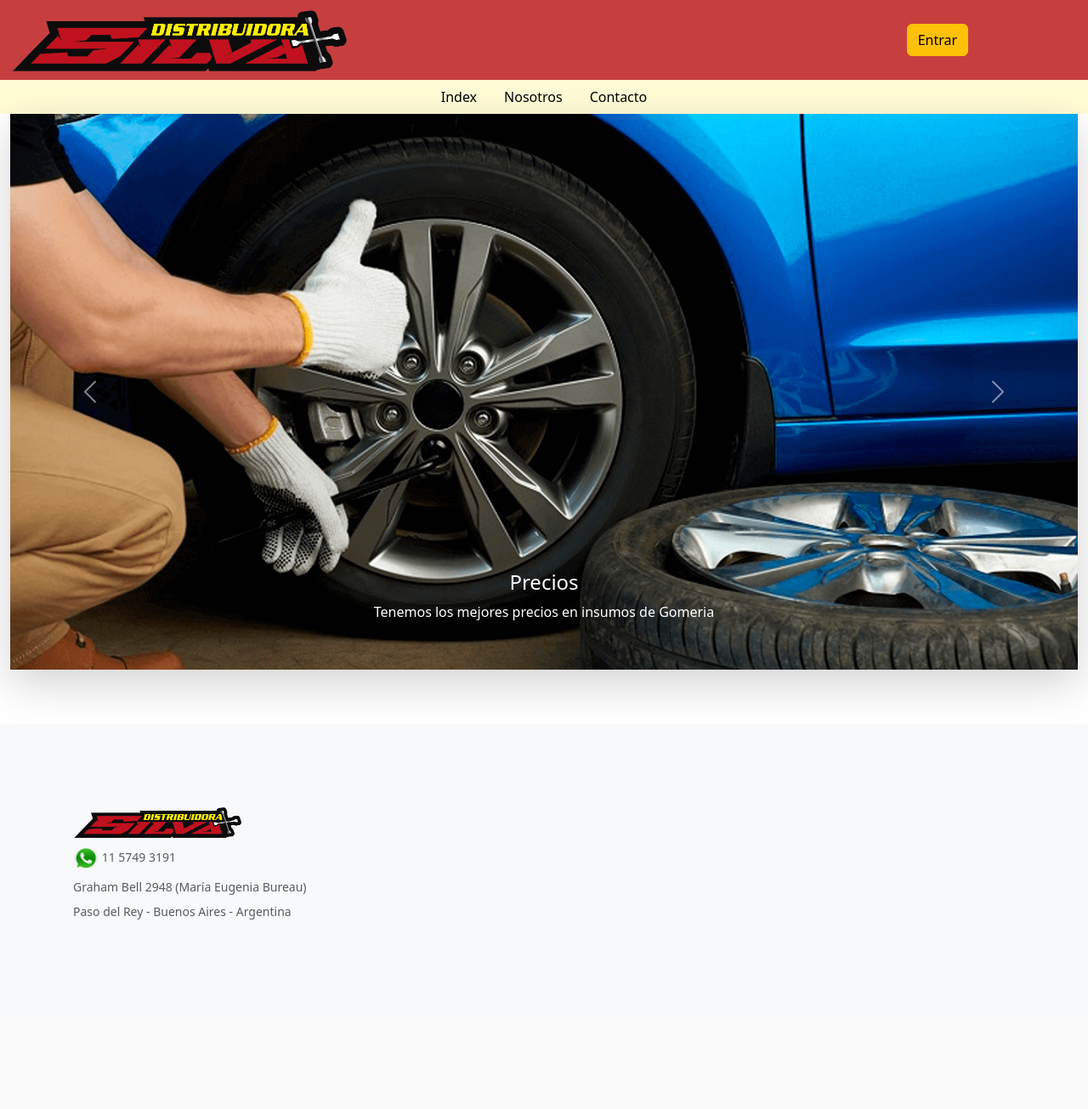
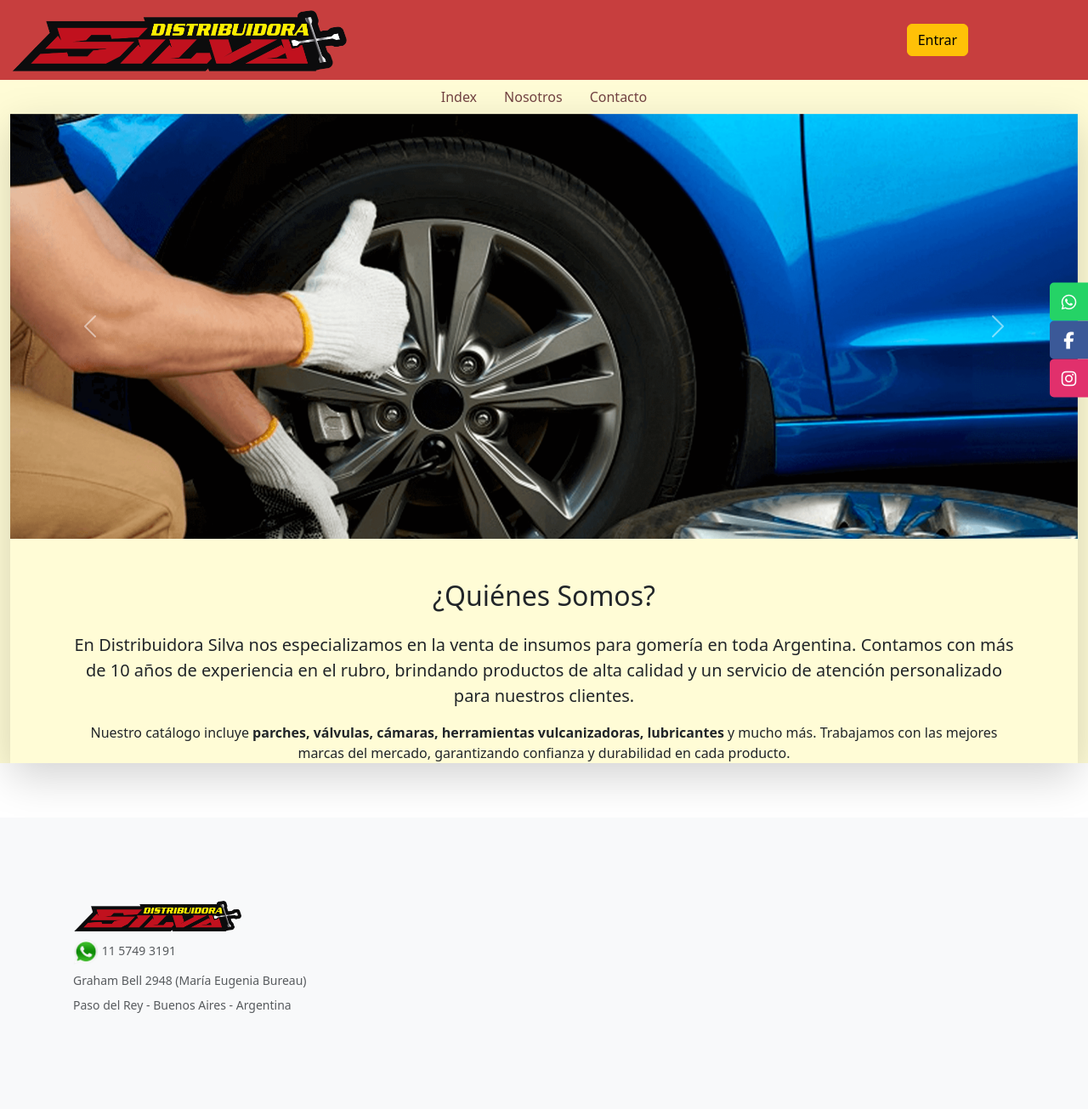
Before and after one commit to MarianoDjango/sistema-distribuidora-django, a Django app: page / in a window 1280 px wide. Shown: the whole page at 85% size. Before the commit the page ends 1082 px from the top, so only its background shows below. Run offline with Django 5.2, Linux system fonts and the light colour scheme; some libraries are stand-ins or nearby versions.

Commit message:
mejoras index

```diff
--- a/myapp/forms.py
+++ b/myapp/forms.py
@@ -28,7 +28,7 @@
         model = articulos
         fields = ['idempresa', 'codigobarras', 'familia', 'descripcion', 'precio_venta',
                   'fecha_precio', 'stock', 'fecha_stock', 'imagen', 'activo',
-                  'comentarios', 'precio_compra', 'margen', 'margen2']
+                  'comentarios', 'precio_compra', 'margen', 'margen2','imagen_cloud']
         widgets = {
             'activo': forms.CheckboxInput(attrs={'class': 'form-check-input'}),
             'familia': forms.Select(attrs={'class': 'form-select'}),  # Si familia se ve como input, prueba con Select
--- a/myapp/models.py
+++ b/myapp/models.py
@@ -1,3 +1,4 @@
+from cloudinary.models import CloudinaryField
 from django.db import models
 from django.contrib.auth.models import User
 from django.urls import reverse
@@ -99,6 +100,7 @@
     precio_compra = models.DecimalField(max_digits =  11, decimal_places = 2, default=0)
     margen = models.DecimalField(max_digits=5, decimal_places=2, default=0.00)  # Porcentaje de margen
     margen2 = models.DecimalField(max_digits=5, decimal_places=2, default=0.00)  # Porcentaje de margen
+    imagen_cloud = CloudinaryField('imagen', blank=True, null=True)
 
     def __str__(self):
         return self.descripcion
--- a/myapp/static/css/style.css
+++ b/myapp/static/css/style.css
@@ -11,3 +11,46 @@
 .btn-danger {
     color: IndianRed;
 }
+.social-fixed {
+  position: fixed;
+  top: 50%;
+  right: 0;
+  transform: translateY(-50%);
+  z-index: 999;
+  display: flex;
+  flex-direction: column;
+  gap: 0;
+}
+
+.social-icon {
+  display: flex;
+  align-items: center;
+  justify-content: center;
+  width: 45px;
+  height: 45px;
+  background-color: #333;
+  color: white;
+  text-decoration: none;
+  border-radius: 5px 0 0 5px;
+  transition: all 0.3s;
+  font-size: 20px;
+}
+
+.social-icon:hover {
+  transform: translateX(-5px);
+}
+
+.whatsapp { background-color: #25D366; }
+.facebook { background-color: #3b5998; }
+.instagram { background-color: #E1306C; }
+
+.carousel-inner {
+  height: 500px; /* ajustá este valor según el diseño que quieras */
+  overflow: hidden;
+}
+
+.carousel-item img {
+  width: 100%;
+  height: 100%;
+  object-fit: cover;
+}
--- a/myapp/templates/base_generic.html
+++ b/myapp/templates/base_generic.html
@@ -13,6 +13,12 @@
     <link rel="shortcut icon" type="image/png" href="{% static 'favicon.ico' %}"/>
     <link href="https://fonts.googleapis.com/css2?family=Roboto:wght@400;700&display=swap" rel="stylesheet">
     <link href="{% static 'bootstrap-5.3.3-dist/css/bootstrap.min.css' %}" rel="stylesheet" integrity="sha384-QWTKZyjpPEjISv5WaRU9OFeRpok6YctnYmDr5pNlyT2bRjXh0JMhjY6hW+ALEwIH" crossorigin="anonymous">
+
+    <!-- Tu CSS personalizado -->
+    <link rel="stylesheet" href="{% static 'css/style.css' %}">
+
+    <link rel="stylesheet" href="https://cdnjs.cloudflare.com/ajax/libs/font-awesome/6.5.0/css/all.min.css">
+
     <script src="{% static 'bootstrap-5.3.3-dist/js/bootstrap.bundle.min.js' %}" integrity="sha384-YvpcrYf0tY3lHB60NNkmXc5s9fDVZLESaAA55NDzOxhy9GkcIdslK1eN7N6jIeHz" crossorigin="anonymous"></script>
     <script src="https://ajax.googleapis.com/ajax/libs/jquery/1.9.1/jquery.min.js"></script>
 
@@ -28,7 +34,6 @@
       }
     </style>
   </head>
-
   <body style="overflow: auto;overflow-x:hidden">
     <div class="row"></div>
     <div class="row">
@@ -103,6 +108,18 @@
     <br>
   </nav>
   {% endif %}
+<div class="social-fixed">
+  <a href="https://wa.me/5491234567890" class="social-icon whatsapp" target="_blank">
+    <i class="fab fa-whatsapp"></i>
+  </a>
+  <a href="https://www.facebook.com/tuPagina" class="social-icon facebook" target="_blank">
+    <i class="fab fa-facebook-f"></i>
+  </a>
+  <a href="https://www.instagram.com/tuCuenta" class="social-icon instagram" target="_blank">
+    <i class="fab fa-instagram"></i>
+  </a>
+</div>
+
 </body>
   {% block content %}{% endblock %}
   <footer class="bd-footer py-4 py-md-5 mt-5 bg-light">
--- a/myapp/templates/index.html
+++ b/myapp/templates/index.html
@@ -15,7 +15,7 @@
 <br>
 </nav>
 
-<div class="container-fluid">
+<div class="container-fluid" style="background-color: #fffcd6;">
 
   <div class="shadow-lg">
     <div id="carouselExampleControls" class="carousel carousel-light slide" data-bs-ride="carousel">
@@ -51,6 +51,15 @@
         <span class="visually-hidden">Next</span>
       </button>
     </div>
+    <div class="container mt-5">
+      <h2 class="text-center mb-4">¿Quiénes Somos?</h2>
+      <p class="lead text-center">
+        En <strong>Distribuidora Silva</strong> nos especializamos en la venta de <strong>insumos para gomería</strong> en toda Argentina. Contamos con más de 10 años de experiencia en el rubro, brindando productos de <strong>alta calidad</strong> y un servicio de atención personalizado para nuestros clientes.
+      </p>
+      <p class="text-center">
+        Nuestro catálogo incluye <strong>parches, válvulas, cámaras, herramientas vulcanizadoras, lubricantes</strong> y mucho más. Trabajamos con las mejores marcas del mercado, garantizando confianza y durabilidad en cada producto.
+      </p>
+    </div>
   </div>
 </div>
 <p></p>
--- a/myapp/views.py
+++ b/myapp/views.py
@@ -220,6 +220,7 @@
 def articulo_create_or_update(request, **kwargs):
     #if request.user.is_authenticated:
         pfamilia = request.GET.get('pfamilia')
+
         if request.user.is_staff:
             if kwargs['pk'] != '0':
                 articulo = get_object_or_404(articulos, pk=kwargs['pk'])
@@ -273,7 +274,7 @@
                 #articulo.fecha_stock = datetime.datetime.today().date()
                 form = articulosForm(instance=articulo, empresa_id=int(kwargs['id_empresa']))
 
-            return render(request, 'myapp/articulo_form.html', {'form': form, 'id_empresa':kwargs['id_empresa'], 'id_familia': familia.id})
+            return render(request, 'myapp/articulo_form.html', {'form': form, 'id_empresa':kwargs['id_empresa'], 'id_familia': familia.id, 'DEFAULT_IMAGE': settings.DEFAULT_IMAGE})
         else:
             return render(request, 'myapp/articulo_form.html')
     #return redirect('login')
```
Also changed, not shown: myapp/templates/myapp/articulo_form.html (+31 -0 lines), myapp/migrations/0021_articulos_imagen_cloud.py (added), myapp/static/favicon.ico.
